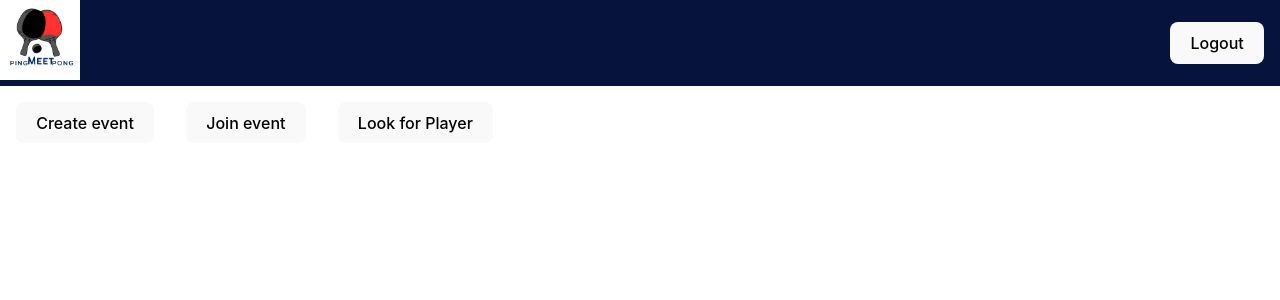
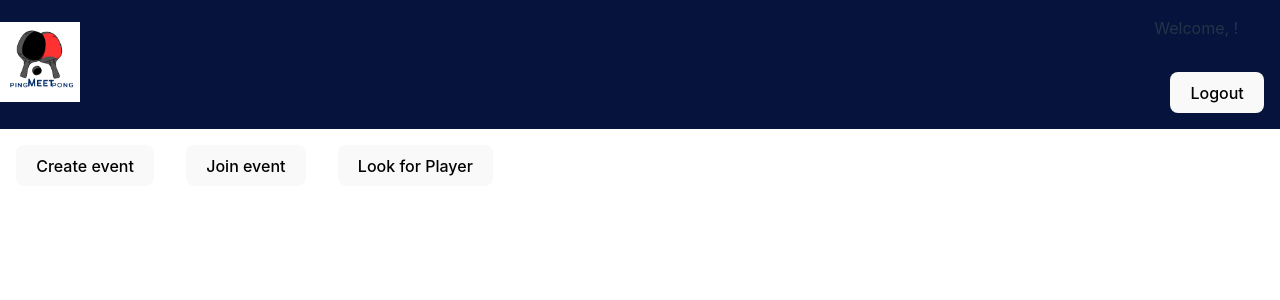
Before and after one commit to Njoura7/pingMeetpong_old, a React (Vite) app in the folder client/: page / in a window 1280 px wide. Shown: the top 300 px of the page. Built offline with nearby package versions, Linux system fonts and the light colour scheme; sample sign-in values are in the browser's storage.

Commit message:
track the loggedIn username using the UserContext--just in the UI

```diff
--- a/client/src/App.jsx
+++ b/client/src/App.jsx
@@ -4,11 +4,14 @@ import { Home, SignUp, Login, CreateEvent, JoinEvent, LookForPlayer } from "./pa
 import Header from "./components/Header"
 
 import { AuthProvider } from "./contexts/AuthContext"
+import { UserProvider } from "./contexts/UserContext"
+
 import ProtectedRoute from "./routes/ProtectedRoute"
 
 function App() {
   return (
     <AuthProvider>
+      <UserProvider>
         <Header />
         <main>
           <Routes>
@@ -38,6 +41,7 @@ function App() {
             />
           </Routes>
         </main>
+      </UserProvider>
     </AuthProvider>
   )
 }
--- a/client/src/components/Header.jsx
+++ b/client/src/components/Header.jsx
@@ -4,8 +4,12 @@ import { logo } from "../assets"
 import { useContext } from "react"
 import { AuthContext } from "../contexts/AuthContext"
 
+import { useLoggedInUsername } from "../contexts/UserContext"
+
 const Header = () => {
   const { isAuthenticated, handleLogout } = useContext(AuthContext)
+  //track the logged in user using the UserContext
+  const { loggedInUsername } = useLoggedInUsername()
   return (
     <header>
       <Link to='/'>
@@ -17,7 +21,10 @@ const Header = () => {
       </Link>
       <div>
         {isAuthenticated ? (
-          <button onClick={handleLogout}>Logout</button>
+          <div>
+            <p>Welcome, {loggedInUsername}!</p>
+            <button onClick={handleLogout}>Logout</button>
+          </div>
         ) : (
           <>
             <Link to='/signup'>
--- /dev/null
+++ b/client/src/contexts/UserContext.jsx
@@ -0,0 +1,17 @@
+import { createContext, useContext, useState } from "react"
+
+const UserContext = createContext()
+
+export const UserProvider = ({ children }) => {
+  const [loggedInUsername, setLoggedInUsername] = useState("")
+
+  return (
+    <UserContext.Provider value={{ loggedInUsername, setLoggedInUsername }}>
+      {children}
+    </UserContext.Provider>
+  )
+}
+
+export function useLoggedInUsername() {
+  return useContext(UserContext)
+}
--- a/client/src/pages/CreateEvent.jsx
+++ b/client/src/pages/CreateEvent.jsx
@@ -1,7 +1,13 @@
 import { useState, useEffect } from "react"
 import axios from "axios"
+
+import { useLoggedInUsername } from "../contexts/UserContext"
+
 // get the username of logged in user , check if he created a game already on the database , if he did he can't create one more till the other game ends
 const CreateEvent = () => {
+  //track the logged in user using the UserContext
+  const { loggedInUsername } = useLoggedInUsername()
+
   const [formData, setFormData] = useState({
     eventTitle: "",
     playersList: [],
@@ -140,6 +146,7 @@ const CreateEvent = () => {
             <h2>
               Event{index + 1}: {submission.eventTitle}
             </h2>
+            <p>Welcome, {loggedInUsername}!</p>
             <div>Location: {submission.location}</div>
             <div>Date: {submission.date}</div>
             <div>Time: {submission.time}</div>
--- a/client/src/pages/Login.jsx
+++ b/client/src/pages/Login.jsx
@@ -3,6 +3,7 @@ import { useNavigate, useLocation } from "react-router-dom"
 import axios from "axios"
 import { Link } from "react-router-dom"
 import { AuthContext } from "../contexts/AuthContext"
+import { useLoggedInUsername } from "../contexts/UserContext" // Import the UserContext hook
 
 const Login = () => {
   const [username, setUsername] = useState("")
@@ -14,6 +15,7 @@ const Login = () => {
   const { from } = location.state || { from: { pathname: "/" } }
 
   const { setIsAuthenticated } = useContext(AuthContext)
+  const { setLoggedInUsername } = useLoggedInUsername() // Get the setLoggedInUsername function
 
   useEffect(() => {
     // Check if the user is already authenticated
@@ -49,6 +51,9 @@ const Login = () => {
         // console.log("authToken:", response.data.token) // Add this line to log the authToken
         localStorage.setItem("authToken", authToken)
         setIsAuthenticated(true)
+
+        // Set the logged-in username here
+        setLoggedInUsername(username)
 
         navigate(from)
         console.log("Login successful")
```
Lines whose indentation alone changed are shown as unchanged.
